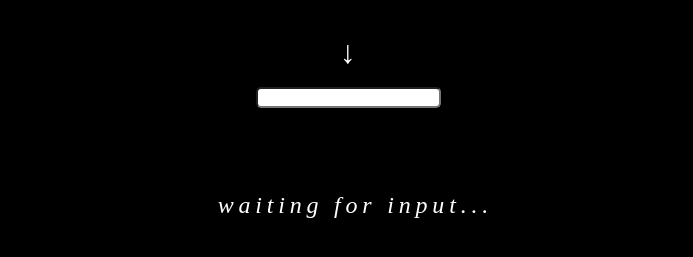
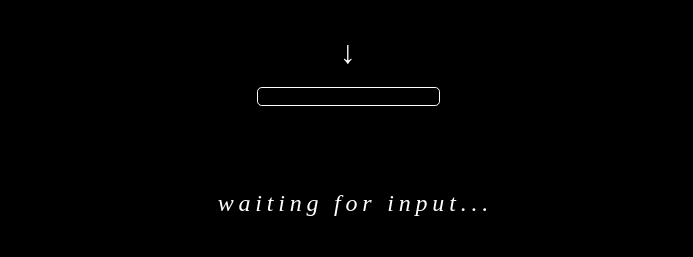
Before and after one commit to Vanhielf/Vanhielf.github.io, a plain HTML site: page index.html in a window 1280 px wide. Shown: the part 247-504 px from the top of the page, without its empty margins (292-985 px from the left). Drawn offline with nearby package versions, Linux system fonts and the light colour scheme.

Commit message:
Update app.css

```diff
--- a/app.css
+++ b/app.css
@@ -14,8 +14,11 @@ h1 {
 }
 
 form input[type="text"] {
-    border-radius: 5px;
+    border-radius: 0.3rem;
     text-align: center;
+    background: none;
+    border: 1px groove white;
+    color: white;
 }
 
 #movieList {
```
